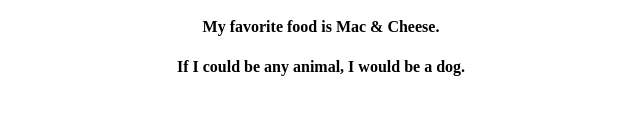
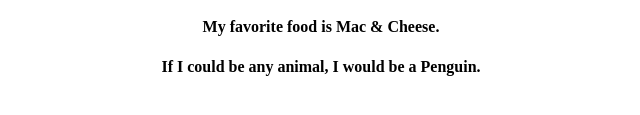
Before and after one commit to iman2600/my-first-project, a plain HTML site: page index.html in a window 1280 px wide. Shown: the part 251-366 px from the top of the page, 319-959 px from the left. Drawn offline with Linux system fonts and the light colour scheme.

Commit message:
Made another change to index.html

```diff
--- a/index.html
+++ b/index.html
@@ -14,7 +14,7 @@
 					<h4>My hometown is South Jordan Utah.</h4>
 					<h4>My favorite color is green.</h4>
 					<h4>My favorite food is Mac & Cheese.</h4>
-					<h4>If I could be any animal, I would be a dog.</h4>
+					<h4>If I could be any animal, I would be a Penguin.</h4>
 			</div>
 		  </body>
 		</html>
```
